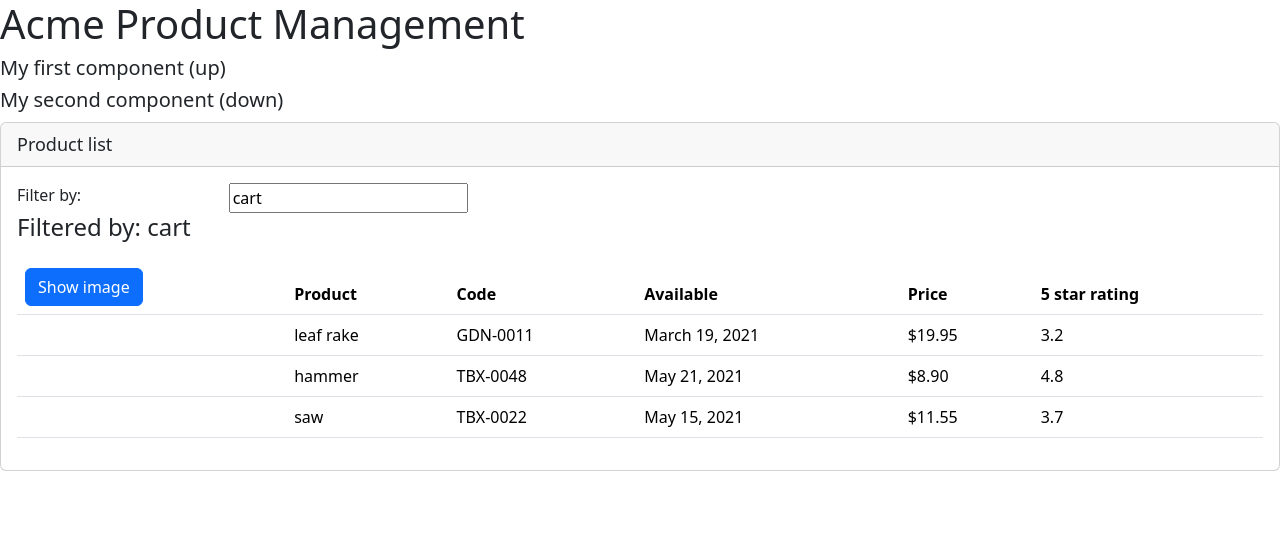
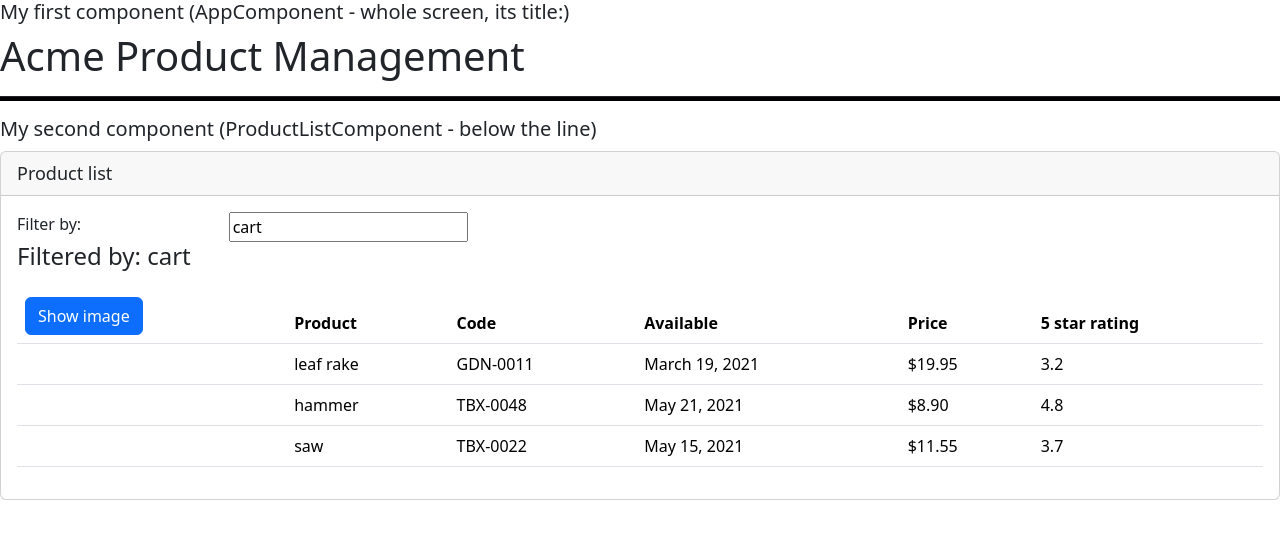
Before and after one commit to EviBera/Learn-Angular, an Angular app in the folder APM/: page / in a window 1280 px wide. Shown: the top 538 px of the page. Built offline with nearby package versions, Linux system fonts and the light colour scheme.

Commit message:
Implement IProduct interface

```diff
--- a/APM/src/app/app.component.ts
+++ b/APM/src/app/app.component.ts
@@ -4,9 +4,10 @@ import { Component } from "@angular/core";
   selector: 'pm-root',
   template: `
   <div>
+    <h5>My first component (AppComponent - whole screen, its title:)</h5>
     <h1>{{pageTitle}}</h1>
-    <h5>My first component (up)</h5>
-    <h5>My second component (down)</h5>
+    <hr style="opacity:1;height:5px;background:black;">
+    <h5>My second component (ProductListComponent - below the line)</h5>
     <pm-products></pm-products>
   </div>
   `
--- a/APM/src/app/products/product-list.component.ts
+++ b/APM/src/app/products/product-list.component.ts
@@ -1,4 +1,5 @@
 import { Component } from "@angular/core";
+import { IProduct } from "./product";
 
 @Component({
     selector: 'pm-products',
@@ -10,7 +11,7 @@ export class ProductListComponent {
     imageMargin: number = 2;
     showImage: boolean = false;
     listFilter: string = 'cart';
-    products: any[] = [
+    products: IProduct[] = [
         {
             "productId": 1,
             "productName": "Leaf Rake",
--- /dev/null
+++ b/APM/src/app/products/product.ts
@@ -0,0 +1,10 @@
+export interface IProduct{
+    productId: number;
+    productName: string;
+    productCode: string;
+    releaseDate: string;
+    description: string;
+    price: number;
+    starRating: number;
+    imageUrl: string;
+}
```
